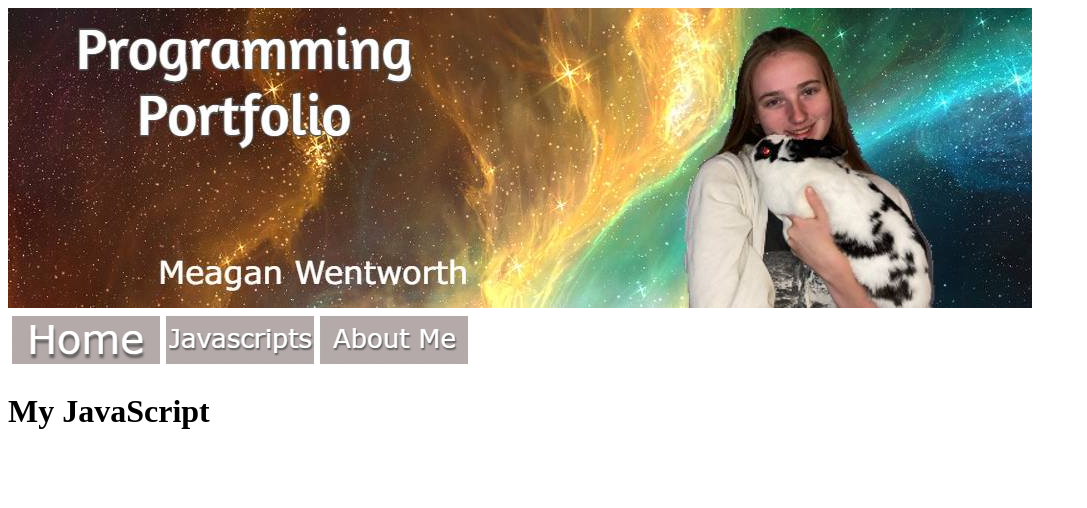
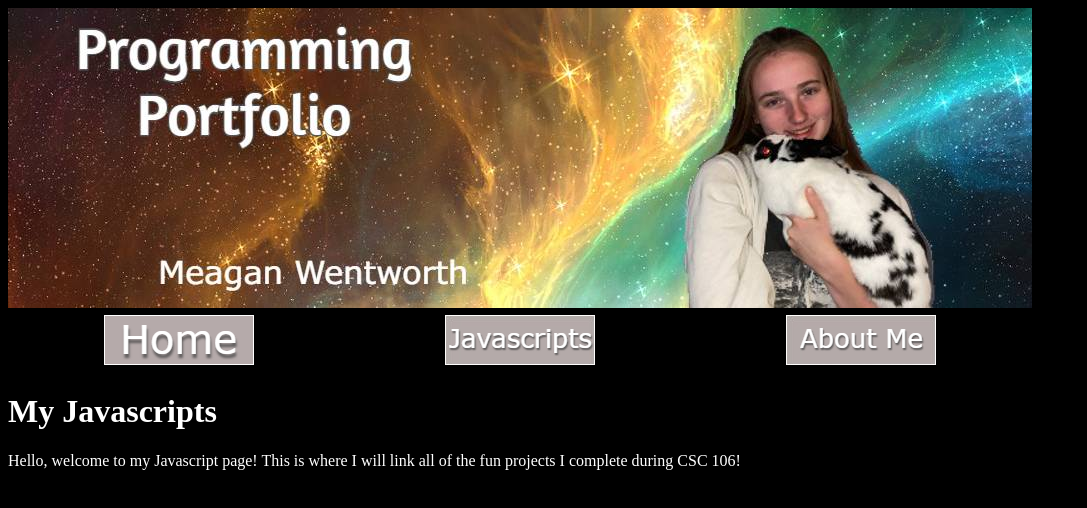
Before and after one commit to iilovesnow/iilovesnow.github.io, a plain HTML site: page javascripts.html in a window 1280 px wide. Shown: the whole page, without its empty margins (0-1087 px from the left). Drawn offline with Linux system fonts and the light colour scheme.

Commit message:
Update javascripts.html

```diff
--- a/javascripts.html
+++ b/javascripts.html
@@ -1,23 +1,24 @@
 <!DOCTYPE HTML>
 <html>
+
   <head>
-    <meta charset="utf=8">
+    <link rel="stylesheet" href="style.css">
+    <meta charset="utf-8">
+    <title>Some Awesome Java Stuff</title>
+  </head>
 
-    <title> My Javascript's Page </title>
-  </head>
   <body>
-    <img src="myBanner.jpg">
-
-    <table>
+      <img src="myBanner.jpg">
+   <table id="btable">
       <tr>
-        <td><a href="index.html"><img src="HOME.png"></a></td>
-        <td><a href="javascripts.html"><img src="javascripts.png"></a></td>
-        <td><a href="aboutme.html"><img src="about.png"></a></td>
-
+        <td id="bid"><a href="index.html"><img src="HOME.png"></a></td>
+        <td id="bid"><a href="javascripts.html"><img src="javascripts.png"></a></td>
+        <td id="bid"><a href="index.html"><img src="about.png"></a></td>
       </tr>
     </table>
 
-    <h1>My JavaScript</h1>
+    <h1 id="intro">My Javascripts</h1>
+    <p id="para"> Hello, welcome to my Javascript page! This is where I will link all of the fun projects I complete during CSC 106!
 
   </body>
 </html>
```
